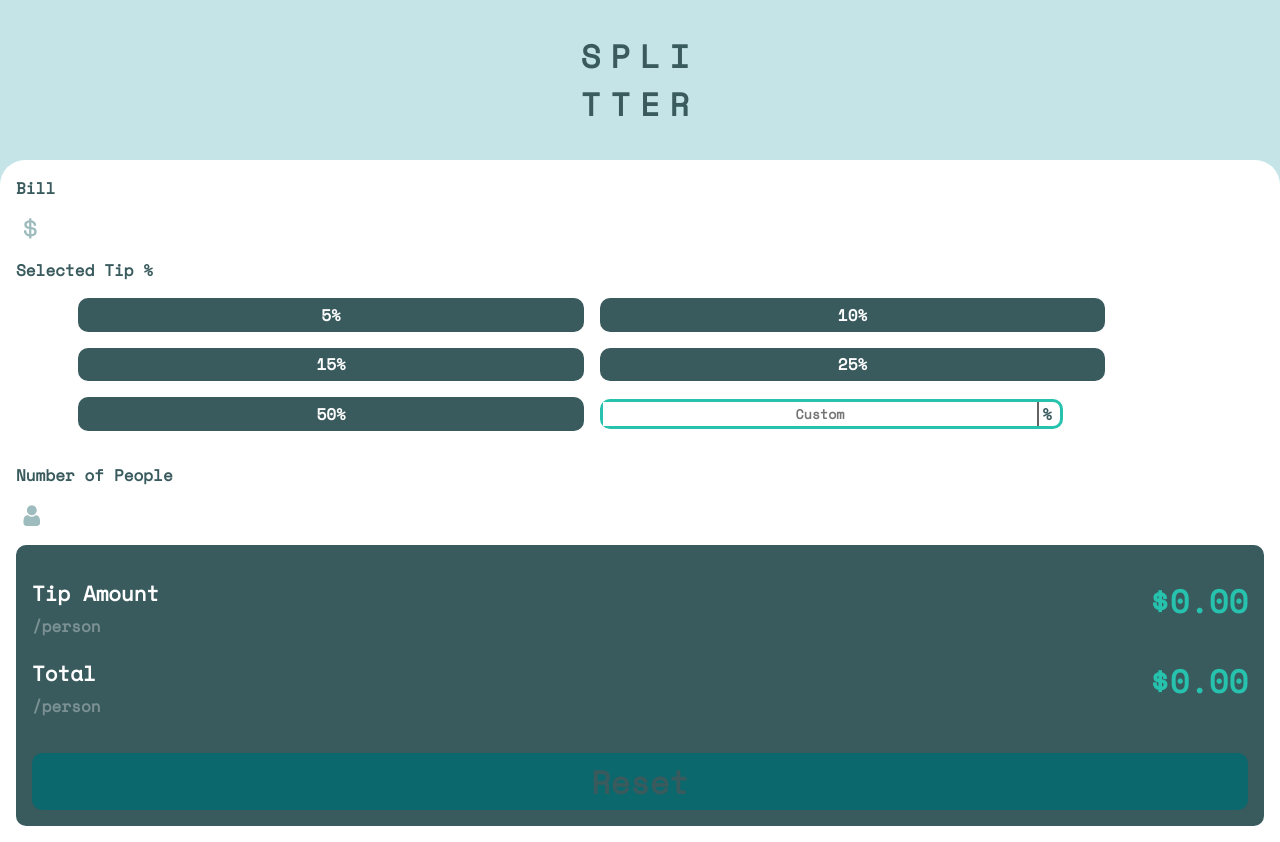
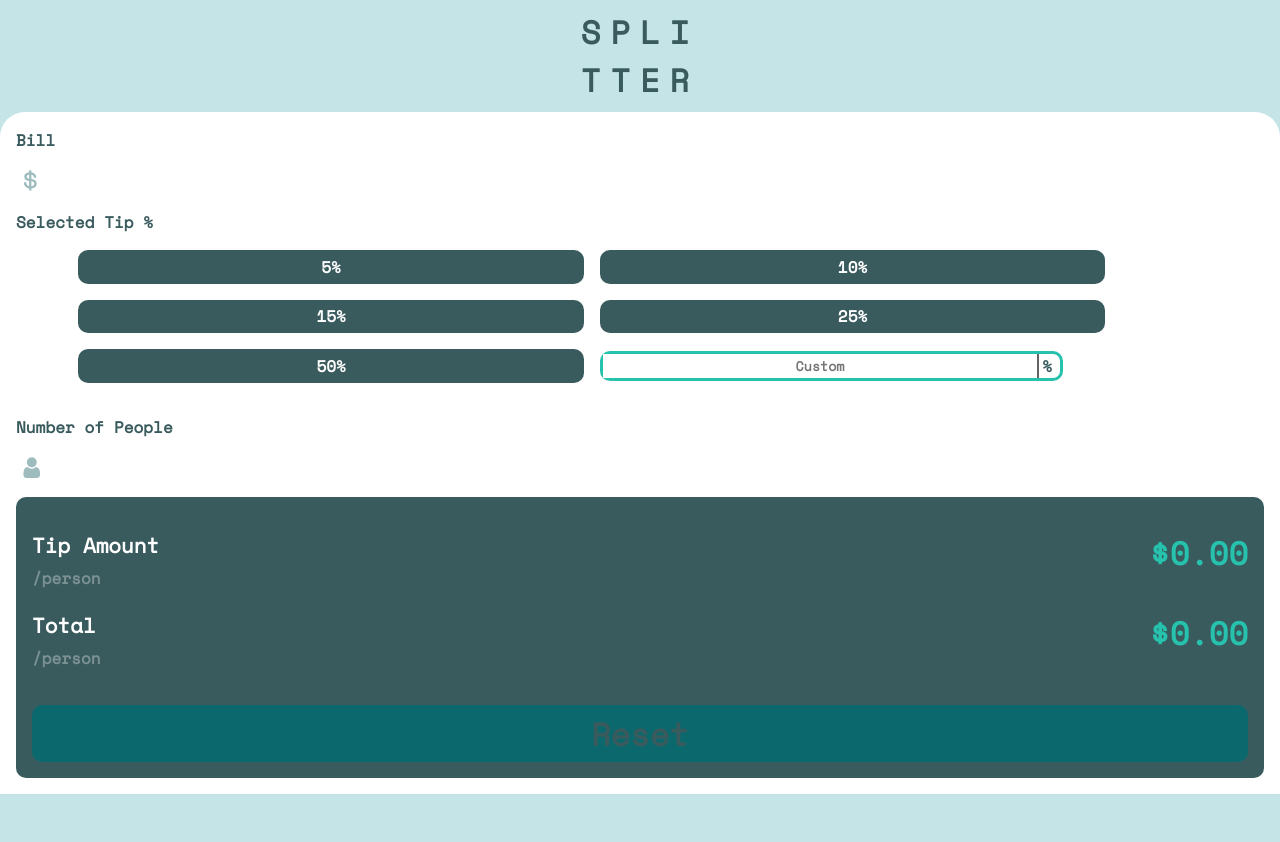
Before and after one commit to ahmedkamal6/Bill_Tips_Splitter, a plain HTML site: page index.html in a window 1280 px wide. After the commit the page ends 800 px from the top, so only its background shows below. Drawn offline with nearby package versions, Linux system fonts and the light colour scheme.

Commit message:
Update style.css

```diff
--- a/style.css
+++ b/style.css
@@ -26,7 +26,7 @@ h1{
     color: #3a5b5e;
     text-align: center;
     font-size: 2rem;
-    margin: 2rem;
+    margin: 0.5rem;
     letter-spacing: 10px;
 }
 main{
```
